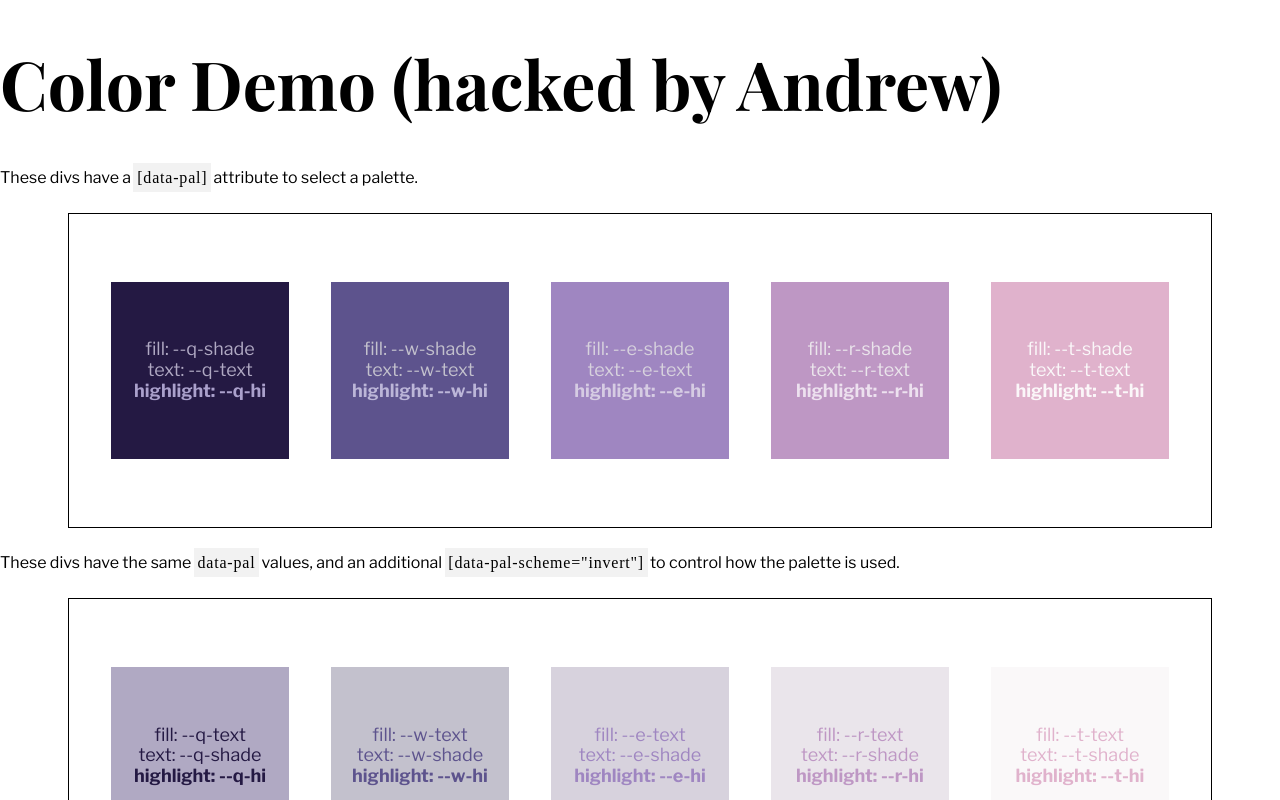
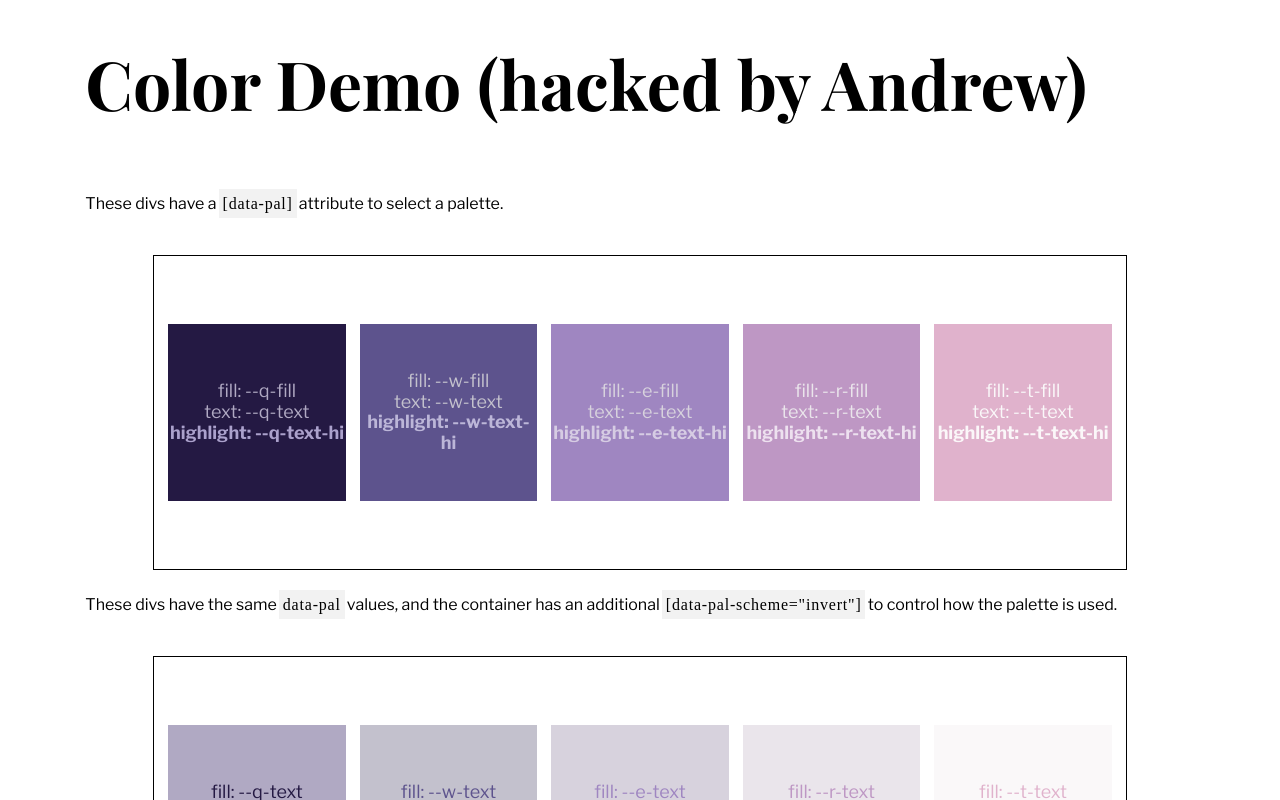
Before and after one commit to arthropodSeven/itcss, a Next.js app: page /color in a window 1280 px wide. Shown: the top 800 px of the page. Built offline with nearby package versions, Linux system fonts and the light colour scheme; a web font is replaced by a local one.

Commit message:
use home layout on color page

```diff
--- a/pages/color.js
+++ b/pages/color.js
@@ -1,7 +1,7 @@
 import Head from 'next/head'
 
 const ColorPage = () => (
-  <article className="color-page">
+  <article className="color-page" id="home">
     <Head>
       <title>{'Styling Demo - /colors'}</title>
       <link rel="icon" href="favicon.ico" />
@@ -17,9 +17,9 @@ const ColorPage = () => (
     <section className="color-demo">
       {['q', 'w', 'e', 'r', 't'].map((shadeIdx, idx) => (
         <div key={shadeIdx} data-pal={shadeIdx}>
-          <span>{`fill: --${shadeIdx}-shade`}</span>
+          <span>{`fill: --${shadeIdx}-fill`}</span>
           <span>{`text: --${shadeIdx}-text`}</span>
-          <strong>{`highlight: --${shadeIdx}-hi`}</strong>
+          <strong>{`highlight: --${shadeIdx}-text-hi`}</strong>
         </div>
       ))}
     </section>
@@ -27,17 +27,17 @@ const ColorPage = () => (
     <p>
       {'These divs have the same'}
       <code>{'data-pal'}</code>
-      {'values, and an additional'}
+      {'values, and the container has an additional'}
       <code>{'[data-pal-scheme="invert"]'}</code>
       {'to control how the palette is used.'}
     </p>
 
-    <section className="color-demo">
+    <section className="color-demo" data-pal-scheme="invert">
       {['q', 'w', 'e', 'r', 't'].map((shadeIdx, idx) => (
-        <div key={shadeIdx} data-pal={shadeIdx} data-pal-scheme="invert">
+        <div key={shadeIdx} data-pal={shadeIdx}>
           <span>{`fill: --${shadeIdx}-text`}</span>
-          <span>{`text: --${shadeIdx}-shade`}</span>
-          <strong>{`highlight: --${shadeIdx}-hi`}</strong>
+          <span>{`text: --${shadeIdx}-fill`}</span>
+          <strong>{`highlight: --${shadeIdx}-fill-hi`}</strong>
         </div>
       ))}
     </section>
```
